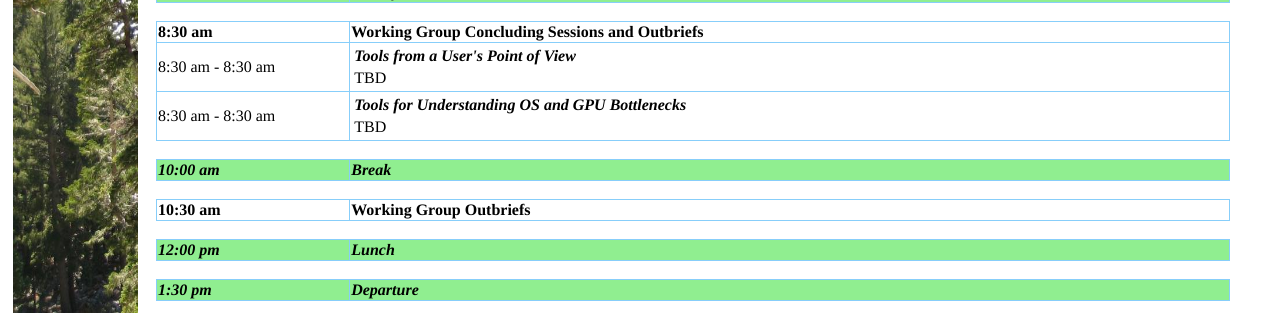
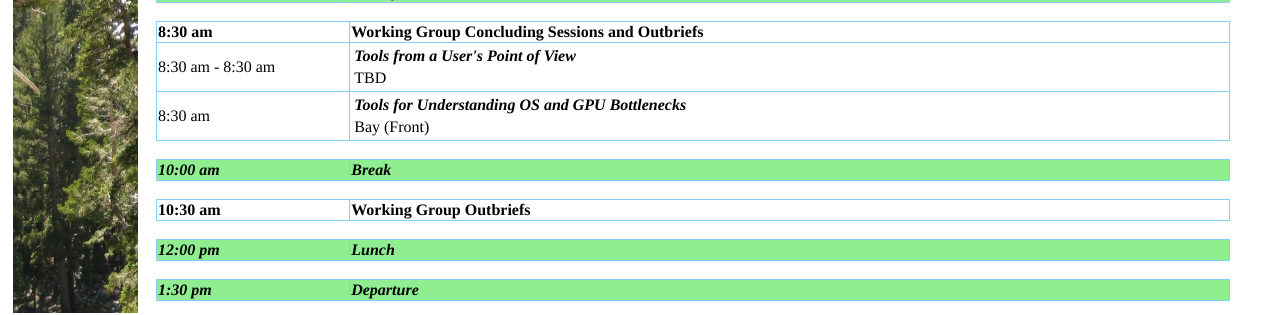
Before and after one commit to wrwilliams/petascale2017, a Jekyll site: the page built from thursday.html, in a window 1280 px wide. Shown: the part 403-718 px from the top of the page. Built offline with Jekyll 4.4.1, drawn with Linux system fonts in a browser that asks for light colours; nearby versions of some CDN libraries.

Commit message:
Added locations

```diff
--- a/_data/schedule.yml
+++ b/_data/schedule.yml
@@ -416,11 +416,13 @@ sessions:
         - title: Expanding the scope of FDO
         - title: I/O Working Group
         - title: Tool Workflows
+          author: "Bay (Front)"
   - days: wednesday
     time: 10:30am
     title: Working Groups
     talks:
         - title: Clang plugin development
+          author: "Bay (Front)"
         - title: Hardware Counters
   - days: wednesday
     time: 13:30pm
@@ -431,6 +433,7 @@ sessions:
     talks:
         - title: Tools from a User's Point of View
         - title: Tools for Understanding OS and GPU Bottlenecks
+          author: "Bay (Front)"
   - days: thursday
     time: 10:30am
     title: Working Group Outbriefs
--- a/_includes/talk.html
+++ b/_includes/talk.html
@@ -1,6 +1,6 @@
 <tr>
     <td class="time">
-        {{include.start | date: "%l:%M %P"}} - {{include.end | date: "%l:%M %P"}}<br>
+        {{include.start | date: "%l:%M %P"}} {% if include.start != include.end %} - {{include.end | date: "%l:%M %P"}}{% endif %}<br>
     </td>
     <td class="event">
         <table>
```
